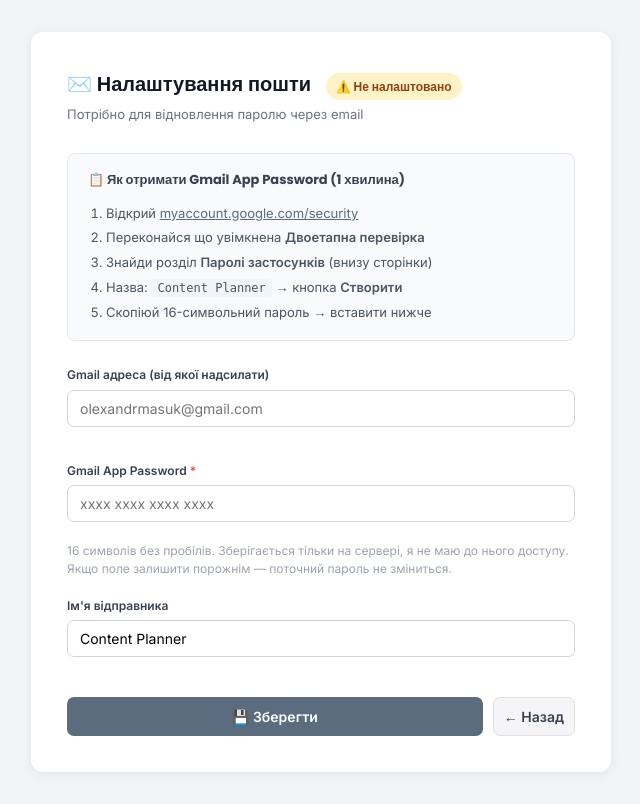
After one commit to San4ez-mc/content, a PHP site: template php-mvc/app/views/mail-settings.php in a window 1280 px wide. The commit adds this page. Shown: the whole page, without its empty margins (319-959 px from the left). Run offline with PHP 8.4, Linux system fonts and the light colour scheme; the template is opened without the code that fills it, so the values that code supplies are empty.

Commit message:
feat: mail settings page /settings/mail with App Password form + test send

```diff
--- /dev/null
+++ b/php-mvc/app/views/mail-settings.php
@@ -0,0 +1,142 @@
+<!DOCTYPE html>
+<html lang="uk">
+<head>
+    <meta charset="UTF-8">
+    <meta name="viewport" content="width=device-width, initial-scale=1.0">
+    <title>Налаштування пошти — Content Planner</title>
+    <link rel="stylesheet" href="/style.css">
+    <style>
+        body { background:#f3f4f6;font-family:'Inter',sans-serif;padding:32px 16px; }
+        .card { max-width:580px;margin:0 auto;background:#fff;border-radius:12px;box-shadow:0 2px 12px rgba(0,0,0,.07);padding:36px; }
+        h1 { font-size:20px;color:#111827;margin:0 0 4px; }
+        .sub { color:#6b7280;font-size:13px;margin-bottom:28px; }
+        .field { margin-bottom:18px; }
+        label { display:block;font-size:12px;font-weight:600;color:#374151;margin-bottom:5px; }
+        input[type=email],input[type=text],input[type=password] {
+            width:100%;padding:9px 12px;border:1px solid #d1d5db;border-radius:7px;font-size:14px;box-sizing:border-box;
+        }
+        input:focus { outline:none;border-color:#5a6c7d;box-shadow:0 0 0 3px rgba(90,108,125,.1); }
+        .input-wrap { position:relative;display:flex;align-items:center; }
+        .input-wrap input { padding-right:44px; }
+        .eye-btn { position:absolute;right:10px;background:none;border:none;cursor:pointer;font-size:16px;line-height:1; }
+        .hint { font-size:12px;color:#9ca3af;margin-top:4px;line-height:1.5; }
+        .hint a { color:#5a6c7d; }
+        .btn-row { display:flex;gap:10px;margin-top:24px; }
+        .btn { flex:1;padding:10px;border:none;border-radius:7px;cursor:pointer;font-weight:600;font-size:14px;transition:all .2s; }
+        .btn-primary { background:#5a6c7d;color:#fff; }
+        .btn-primary:hover { background:#455562; }
+        .btn-test { background:#f0fdf4;color:#166534;border:1px solid #bbf7d0; }
+        .btn-test:hover { background:#dcfce7; }
+        .btn-back { background:#f5f5f7;color:#374151;border:1px solid #e0e0e0; }
+        .btn-back:hover { background:#e8e8f0; }
+        .alert { padding:12px 16px;border-radius:8px;font-size:14px;margin-bottom:20px;display:flex;align-items:center;gap:8px; }
+        .alert-success { background:#d1fae5;border:1px solid #6ee7b7;color:#065f46; }
+        .alert-error   { background:#fef2f2;border:1px solid #fecaca;color:#991b1b; }
+        .status-badge { display:inline-flex;align-items:center;gap:6px;padding:4px 10px;border-radius:100px;font-size:12px;font-weight:600;margin-left:10px; }
+        .status-ok  { background:#d1fae5;color:#065f46; }
+        .status-no  { background:#fef3c7;color:#92400e; }
+        .steps { background:#f8fafc;border:1px solid #e2e8f0;border-radius:8px;padding:16px 20px;margin-bottom:24px; }
+        .steps h3 { font-size:13px;font-weight:700;color:#374151;margin:0 0 10px; }
+        .steps ol { margin:0;padding-left:18px;color:#4b5563;font-size:13px;line-height:1.9; }
+        .steps a { color:#5a6c7d; }
+        code { background:#f1f5f9;padding:2px 6px;border-radius:4px;font-family:monospace;font-size:12px; }
+        #test-result { font-size:13px;padding:8px 12px;border-radius:6px;display:none;margin-top:10px; }
+    </style>
+</head>
+<body>
+<div class="card">
+    <h1>✉️ Налаштування пошти
+        <span class="status-badge <?= $configured ? 'status-ok' : 'status-no' ?>">
+            <?= $configured ? '✅ Налаштовано' : '⚠️ Не налаштовано' ?>
+        </span>
+    </h1>
+    <p class="sub">Потрібно для відновлення паролю через email</p>
+
+    <?php if (!empty($message)): ?>
+        <div class="alert alert-<?= $message['type'] ?>"><?= htmlspecialchars($message['text']) ?></div>
+    <?php endif; ?>
+
+    <!-- Instructions -->
+    <div class="steps">
+        <h3>📋 Як отримати Gmail App Password (1 хвилина)</h3>
+        <ol>
+            <li>Відкрий <a href="https://myaccount.google.com/security" target="_blank">myaccount.google.com/security</a></li>
+            <li>Переконайся що увімкнена <strong>Двоетапна перевірка</strong></li>
+            <li>Знайди розділ <strong>Паролі застосунків</strong> (внизу сторінки)</li>
+            <li>Назва: <code>Content Planner</code> → кнопка <strong>Створити</strong></li>
+            <li>Скопіюй 16-символьний пароль → вставити нижче</li>
+        </ol>
+    </div>
+
+    <form method="post" action="/settings/mail-save">
+        <div class="field">
+            <label>Gmail адреса (від якої надсилати)</label>
+            <input type="email" name="from_email"
+                   value="<?= htmlspecialchars($cfg['from'] ?? '') ?>"
+                   placeholder="olexandrmasuk@gmail.com" required>
+        </div>
+        <div class="field">
+            <label>Gmail App Password <span style="color:#ef4444">*</span></label>
+            <div class="input-wrap">
+                <input type="password" name="app_password" id="app-pwd"
+                       placeholder="xxxx xxxx xxxx xxxx"
+                       autocomplete="new-password">
+                <button type="button" class="eye-btn" onclick="toggleVis('app-pwd',this)">👁</button>
+            </div>
+            <p class="hint">
+                16 символів без пробілів. Зберігається тільки на сервері, я не маю до нього доступу.<br>
+                Якщо поле залишити порожнім — поточний пароль не зміниться.
+            </p>
+        </div>
+        <div class="field">
+            <label>Ім'я відправника</label>
+            <input type="text" name="from_name"
+                   value="<?= htmlspecialchars($cfg['from_name'] ?? 'Content Planner') ?>"
+                   placeholder="Content Planner">
+        </div>
+        <div class="btn-row">
+            <button type="submit" class="btn btn-primary">💾 Зберегти</button>
+            <?php if ($configured): ?>
+            <button type="button" class="btn btn-test" onclick="sendTest()">📨 Надіслати тест</button>
+            <?php endif; ?>
+            <a href="/"><button type="button" class="btn btn-back">← Назад</button></a>
+        </div>
+        <div id="test-result"></div>
+    </form>
+</div>
+
+<script>
+function toggleVis(id, btn) {
+    const el = document.getElementById(id);
+    if (!el) return;
+    el.type = el.type === 'password' ? 'text' : 'password';
+    btn.textContent = el.type === 'password' ? '👁' : '🙈';
+}
+
+async function sendTest() {
+    const r = document.getElementById('test-result');
+    r.style.display = 'block';
+    r.style.background = '#f1f5f9';
+    r.style.color = '#374151';
+    r.textContent = '⏳ Надсилаю...';
+    try {
+        const resp = await fetch('/settings/mail-test', { method: 'POST' });
+        const json = await resp.json();
+        if (json.ok) {
+            r.style.background = '#d1fae5';
+            r.style.color = '#065f46';
+            r.textContent = '✅ Тестовий лист надіслано на ' + document.querySelector('[name=from_email]').value;
+        } else {
+            r.style.background = '#fef2f2';
+            r.style.color = '#991b1b';
+            r.textContent = '❌ Помилка: ' + (json.error || 'невідома');
+        }
+    } catch(e) {
+        r.style.background = '#fef2f2';
+        r.style.color = '#991b1b';
+        r.textContent = '❌ Помилка з\'єднання';
+    }
+}
+</script>
+</body>
+</html>
```
Also changed, not shown: php-mvc/app/controllers/MailSettingsController.php (added, +107 -0 lines), php-mvc/public/index.php (+12 -0 lines).
